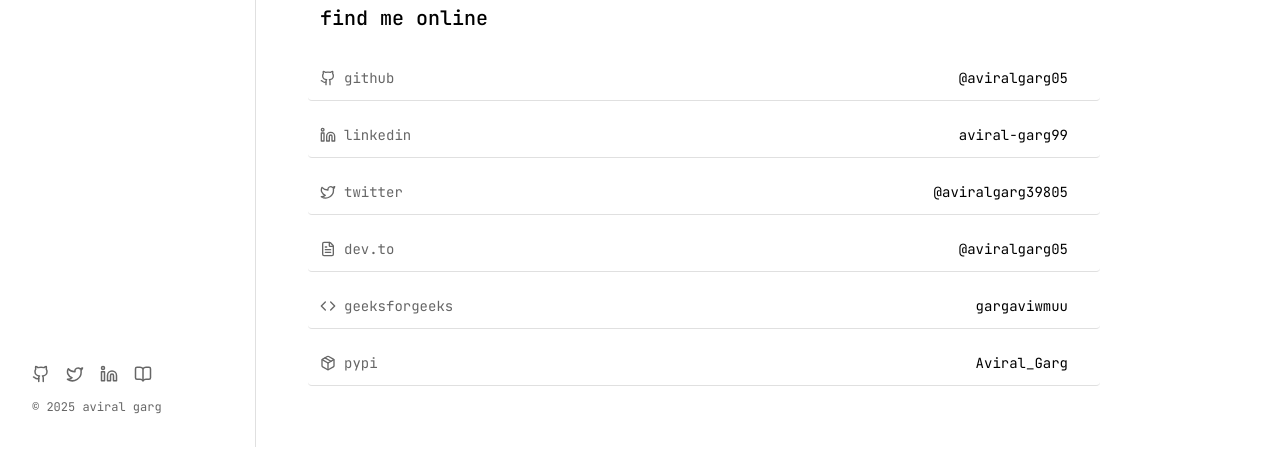
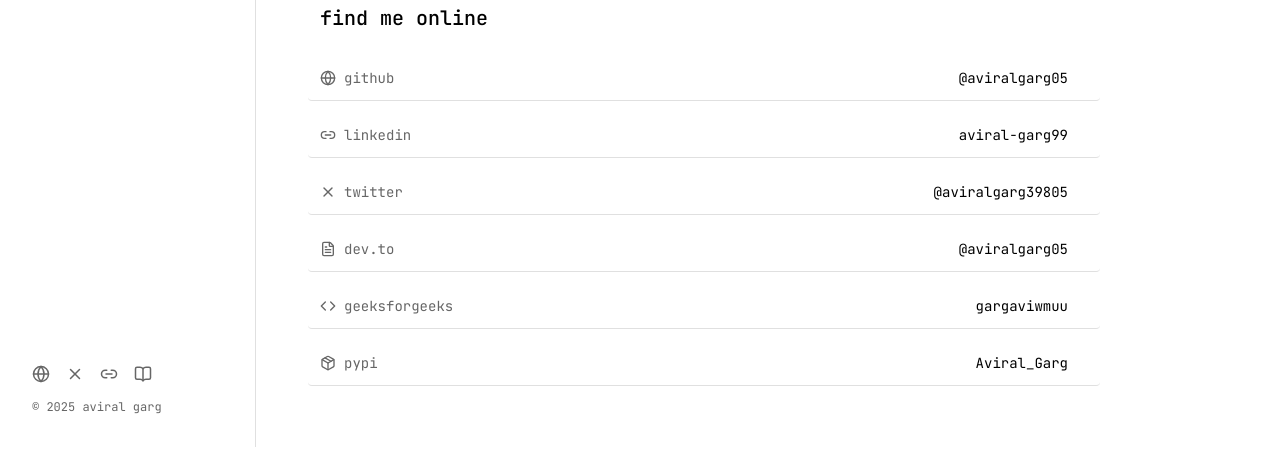
Before and after one commit to aviralgarg05/portfolio, a Next.js app: page /contact in a window 1280 px wide. Shown: the part 353-802 px from the top of the page. Built offline with nearby package versions, Linux system fonts and the light colour scheme.

Commit message:
Fix lucide-react icon imports to resolve build errors
- Replace non-existent GitHub, Twitter, LinkedIn icons with Globe, X, Link2
- Resolve naming conflict between Next.js Link and lucide-react Link
- Fix TypeScript error in framer-motion animation variants
- Build now passes successfully

```diff
--- a/app/contact/page.tsx
+++ b/app/contact/page.tsx
@@ -2,7 +2,7 @@
 
 import { profile } from "@/data/profile";
 import { motion } from "framer-motion";
-import { Mail, MapPin, Github, Linkedin, Twitter, Code, FileText, Package, ExternalLink, MessageCircle, Clock } from "lucide-react";
+import { Mail, MapPin, Globe, Link2, X, Code, FileText, Package, ExternalLink, MessageCircle, Clock } from "lucide-react";
 
 export default function ContactPage() {
   const containerVariants = {
@@ -92,7 +92,7 @@
             whileHover={{ x: 4 }}
           >
             <span className="text-accent flex items-center gap-2">
-              <Github className="w-4 h-4" /> github
+              <Globe className="w-4 h-4" /> github
             </span>
             <span className="text-foreground flex items-center gap-2">
               @aviralgarg05 <ExternalLink className="w-3 h-3 opacity-0 group-hover:opacity-100 transition-opacity" />
@@ -107,7 +107,7 @@
             whileHover={{ x: 4 }}
           >
             <span className="text-accent flex items-center gap-2">
-              <Linkedin className="w-4 h-4" /> linkedin
+              <Link2 className="w-4 h-4" /> linkedin
             </span>
             <span className="text-foreground flex items-center gap-2">
               aviral-garg99 <ExternalLink className="w-3 h-3 opacity-0 group-hover:opacity-100 transition-opacity" />
@@ -122,7 +122,7 @@
             whileHover={{ x: 4 }}
           >
             <span className="text-accent flex items-center gap-2">
-              <Twitter className="w-4 h-4" /> twitter
+              <X className="w-4 h-4" /> twitter
             </span>
             <span className="text-foreground flex items-center gap-2">
               @aviralgarg39805 <ExternalLink className="w-3 h-3 opacity-0 group-hover:opacity-100 transition-opacity" />
--- a/app/experience/page.tsx
+++ b/app/experience/page.tsx
@@ -2,7 +2,7 @@
 
 import { experience } from "@/data/profile";
 import { motion } from "framer-motion";
-import { Briefcase, GraduationCap, Users, Clock, MapPin, ExternalLink, Github } from "lucide-react";
+import { Briefcase, GraduationCap, Users, Clock, MapPin, ExternalLink, Globe } from "lucide-react";
 
 export default function ExperiencePage() {
   const current = experience.filter(exp => exp.type === "current");
@@ -87,7 +87,7 @@
                         rel="noopener noreferrer"
                         className="text-foreground hover:opacity-70 transition-opacity flex items-center gap-1"
                       >
-                        <Github className="w-3 h-3" /> github <ExternalLink className="w-3 h-3" />
+                        <Globe className="w-3 h-3" /> github <ExternalLink className="w-3 h-3" />
                       </a>
                     )}
                     {exp.links.website && (
--- a/app/open-source/page.tsx
+++ b/app/open-source/page.tsx
@@ -2,7 +2,7 @@
 
 import { openSource, profile } from "@/data/profile";
 import { motion } from "framer-motion";
-import { GitPullRequest, GitMerge, MessageSquare, FileText, ExternalLink, Github, Package, Code2, Activity } from "lucide-react";
+import { GitPullRequest, GitMerge, MessageSquare, FileText, ExternalLink, Globe, Package, Code2, Activity } from "lucide-react";
 
 export default function OpenSourcePage() {
   const majorContributions = [
@@ -151,7 +151,7 @@
                 rel="noopener noreferrer"
                 className="text-sm md:text-base hover:opacity-70 transition-opacity inline-flex items-center gap-2 mb-2"
               >
-                <Github className="w-4 h-4" /> {contribution.repo} <ExternalLink className="w-3 h-3" />
+                <Globe className="w-4 h-4" /> {contribution.repo} <ExternalLink className="w-3 h-3" />
               </a>
               <p className="text-xs md:text-sm text-accent mb-3">{contribution.description}</p>
               <div className="flex flex-wrap gap-2">
@@ -190,7 +190,7 @@
                 rel="noopener noreferrer"
                 className="text-sm hover:opacity-70 transition-opacity inline-flex items-center gap-2"
               >
-                <Github className="w-4 h-4" /> {repo} <ExternalLink className="w-3 h-3" />
+                <Globe className="w-4 h-4" /> {repo} <ExternalLink className="w-3 h-3" />
               </a>
             </motion.div>
           ))}
@@ -262,7 +262,7 @@
             rel="noopener noreferrer"
             className="block hover:opacity-70 transition-opacity flex items-center gap-2"
           >
-            <Github className="w-4 h-4" /> github <ExternalLink className="w-3 h-3" />
+            <Globe className="w-4 h-4" /> github <ExternalLink className="w-3 h-3" />
           </a>
           <a
             href={profile.socials.pypi}
--- a/app/page.tsx
+++ b/app/page.tsx
@@ -21,7 +21,7 @@
   visible: {
     opacity: 1,
     y: 0,
-    transition: { duration: 0.6, ease: "easeOut" },
+    transition: { duration: 0.6 },
   },
 };
 
--- a/app/work/page.tsx
+++ b/app/work/page.tsx
@@ -3,7 +3,7 @@
 import Link from "next/link";
 import { projects, achievements } from "@/data/profile";
 import { motion } from "framer-motion";
-import { Star, GitFork, Download, ExternalLink, Github, Award, Package } from "lucide-react";
+import { Star, GitFork, Download, ExternalLink, Globe, Award, Package } from "lucide-react";
 
 export default function WorkPage() {
   const featured = projects.filter(p => p.featured);
@@ -112,7 +112,7 @@
                     rel="noopener noreferrer"
                     className="text-foreground hover:opacity-70 transition-opacity flex items-center gap-1"
                   >
-                    <Github className="w-3 h-3" /> github <ExternalLink className="w-3 h-3" />
+                    <Globe className="w-3 h-3" /> github <ExternalLink className="w-3 h-3" />
                   </a>
                 )}
                 {project.links.pypi && (
@@ -199,7 +199,7 @@
                       rel="noopener noreferrer"
                       className="text-foreground hover:opacity-70 transition-opacity flex items-center gap-1"
                     >
-                      <Github className="w-3 h-3" /> github <ExternalLink className="w-3 h-3" />
+                      <Globe className="w-3 h-3" /> github <ExternalLink className="w-3 h-3" />
                     </a>
                   )}
                   {project.links.live && (
--- a/components/Navigation.tsx
+++ b/components/Navigation.tsx
@@ -5,7 +5,7 @@
 import { useState } from "react";
 import clsx from "clsx";
 import { profile } from "@/data/profile";
-import { Github, Twitter, Linkedin, BookOpen, Menu, X } from "lucide-react";
+import { Globe, X, Link2, BookOpen, Menu, X as Close } from "lucide-react";
 
 const navItems = [
   { name: "about", path: "/" },
@@ -33,7 +33,7 @@
           className="text-foreground hover:opacity-70 transition-opacity"
           aria-label="Toggle menu"
         >
-          {mobileMenuOpen ? <X size={24} /> : <Menu size={24} />}
+          {mobileMenuOpen ? <Close size={24} /> : <Menu size={24} />}
         </button>
       </div>
 
@@ -67,13 +67,13 @@
             <div className="mt-8 pt-8 border-t border-border">
               <div className="flex gap-6 text-sm text-accent">
                 <a href={profile.socials.github} target="_blank" rel="noopener noreferrer" className="hover:text-foreground transition-colors">
-                  <Github size={20} />
+                  <Globe size={20} />
                 </a>
                 <a href={profile.socials.twitter} target="_blank" rel="noopener noreferrer" className="hover:text-foreground transition-colors">
-                  <Twitter size={20} />
+                  <X size={20} />
                 </a>
                 <a href={profile.socials.linkedin} target="_blank" rel="noopener noreferrer" className="hover:text-foreground transition-colors">
-                  <Linkedin size={20} />
+                  <Link2 size={20} />
                 </a>
                 <a href={profile.socials.devto} target="_blank" rel="noopener noreferrer" className="hover:text-foreground transition-colors">
                   <BookOpen size={20} />
@@ -128,7 +128,7 @@
               className="hover:text-foreground transition-all duration-300 hover:scale-110"
               aria-label="GitHub"
             >
-              <Github size={18} />
+              <Globe size={18} />
             </a>
             <a
               href={profile.socials.twitter}
@@ -137,7 +137,7 @@
               className="hover:text-foreground transition-all duration-300 hover:scale-110"
               aria-label="Twitter"
             >
-              <Twitter size={18} />
+              <X size={18} />
             </a>
             <a
               href={profile.socials.linkedin}
@@ -146,7 +146,7 @@
               className="hover:text-foreground transition-all duration-300 hover:scale-110"
               aria-label="LinkedIn"
             >
-              <Linkedin size={18} />
+              <Link2 size={18} />
             </a>
             <a
               href={profile.socials.devto}
```
